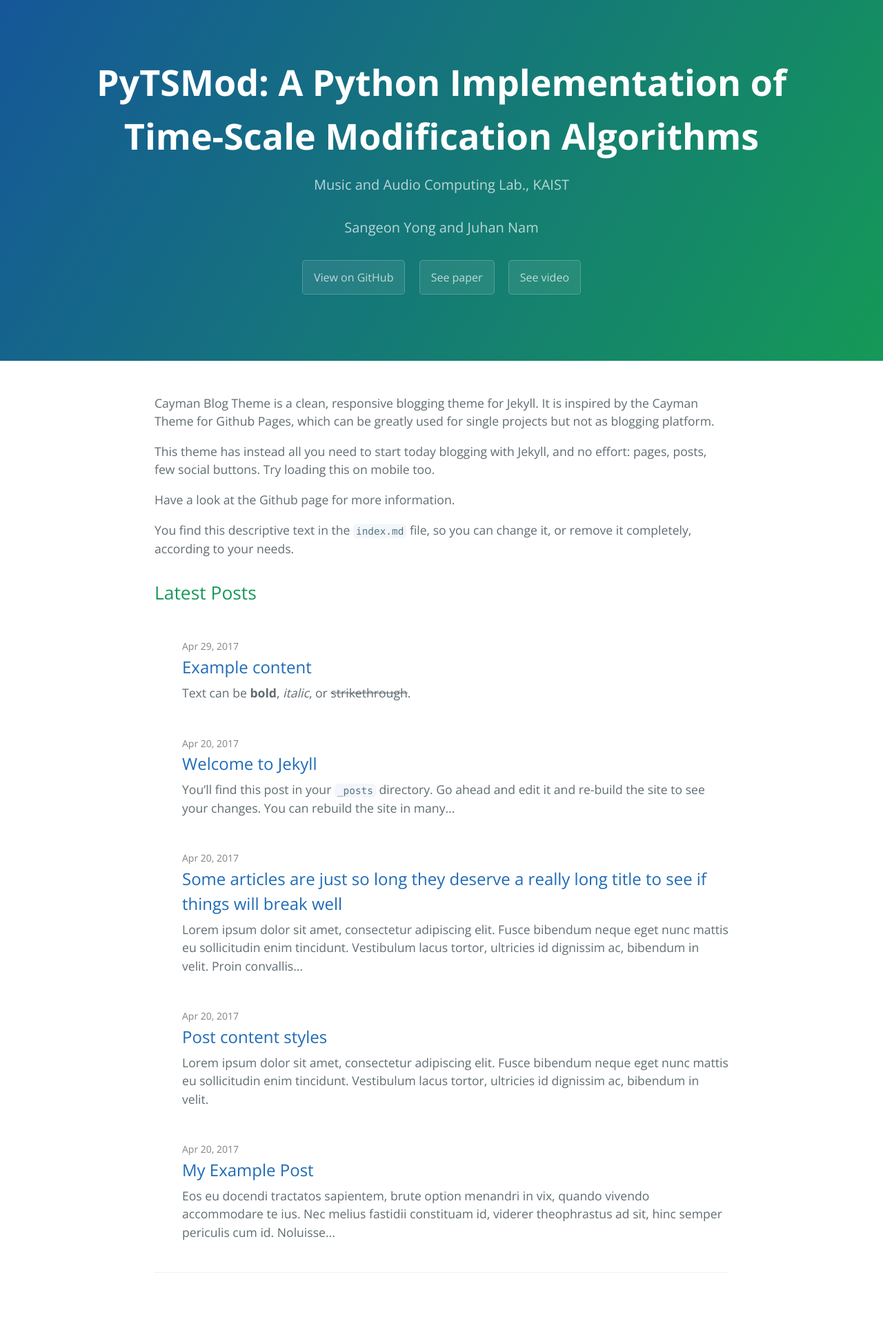
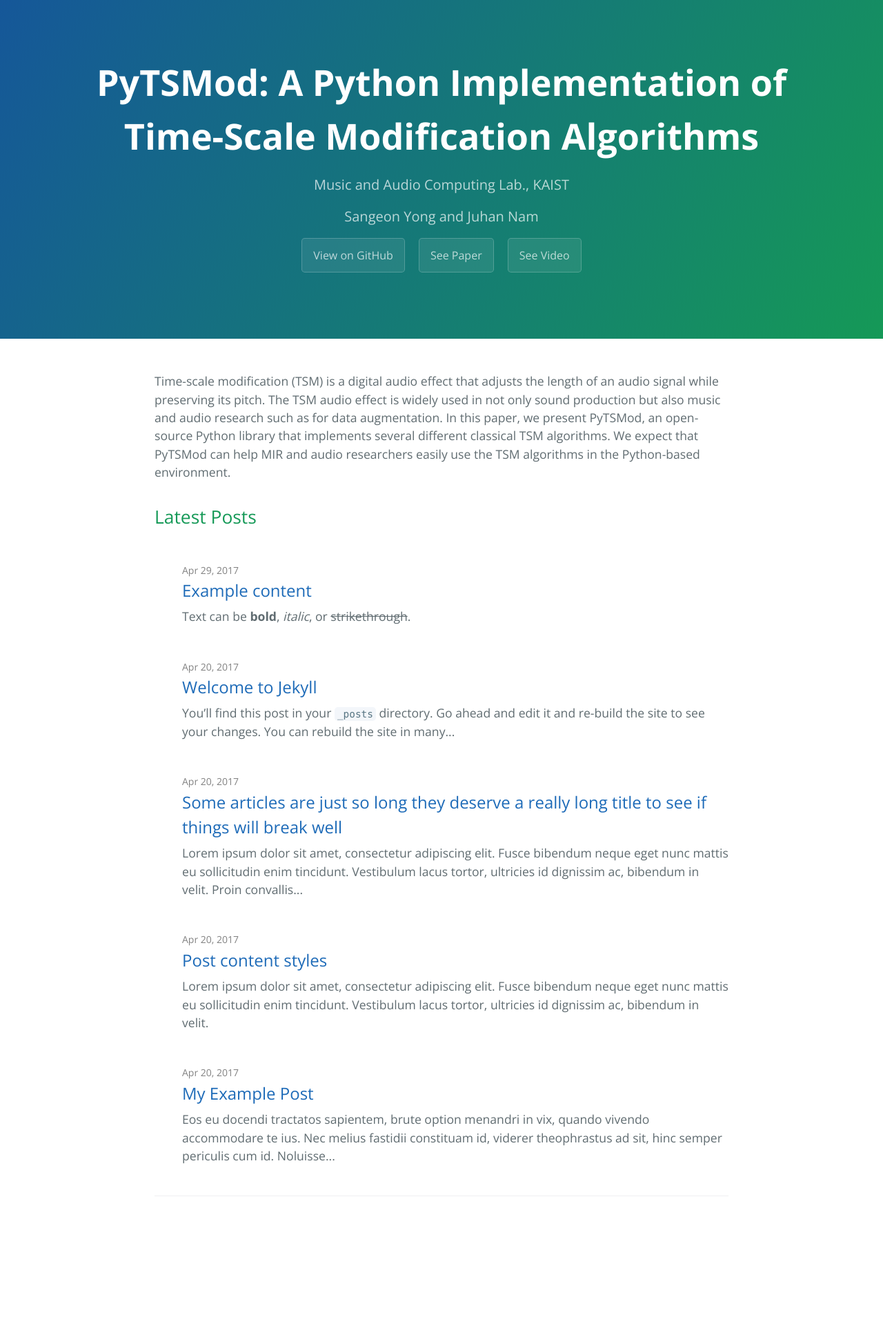
Before and after one commit to seyong92/PyTSMod-ISMIR2020LBD, a Jekyll site: the page built from index.md, in a window 1280 px wide. Shown: the whole page at 69% size. Built offline with Jekyll 4.4.1, drawn with Linux system fonts in a browser that asks for light colours; the repository's description, which GitHub fills in, is left out; after the commit the page ends 1814 px from its top, so only the background shows below that.

Commit message:
fix tagline size and add abstract

```diff
--- a/_layouts/default.html
+++ b/_layouts/default.html
@@ -72,8 +72,8 @@
             {% if page.layout == 'home' and site.github.is_project_page %}
             <a href="{{ site.github.repository_url }}" class="btn">View on GitHub</a>
             {% if site.show_downloads %}
-            <a href="{{ site.github.paper_url }}" class="btn">See paper</a>
-            <a href="{{ site.github.video_url }}" class="btn">See video</a>
+            <a href="{{ site.github.paper_url }}" class="btn">See Paper</a>
+            <a href="{{ site.github.video_url }}" class="btn">See Video</a>
             {% endif %}
             {% endif %}
             <!-- Post tagline -->
--- a/_sass/jekyll-theme-cayman-blog.scss
+++ b/_sass/jekyll-theme-cayman-blog.scss
@@ -143,7 +143,7 @@
 }
 
 .project-tagline {
-  margin-bottom: 2rem;
+  margin-bottom: 1rem;
   font-weight: normal;
   opacity: 0.7;
 
--- a/index.md
+++ b/index.md
@@ -8,10 +8,4 @@
 layout: home
 ---
 
-Cayman Blog Theme is a clean, responsive blogging theme for Jekyll. It is inspired by the Cayman Theme for Github Pages, which can be greatly used for single projects but not as blogging platform.
-
-This theme has instead all you need to start today blogging with Jekyll, and no effort: pages, posts, few social buttons. Try loading this on mobile too.
-
-Have a look at the Github page for more information.
-
-You find this descriptive text in the `index.md` file, so you can change it, or remove it completely, according to your needs.
+Time-scale modification (TSM) is a digital audio effect that adjusts the length of an audio signal while preserving its pitch. The TSM audio effect is widely used in not only sound production but also music and audio research such as for data augmentation. In this paper, we present PyTSMod, an open-source Python library that implements several different classical TSM algorithms. We expect that PyTSMod can help MIR and audio researchers easily use the TSM algorithms in the Python-based environment.
```
